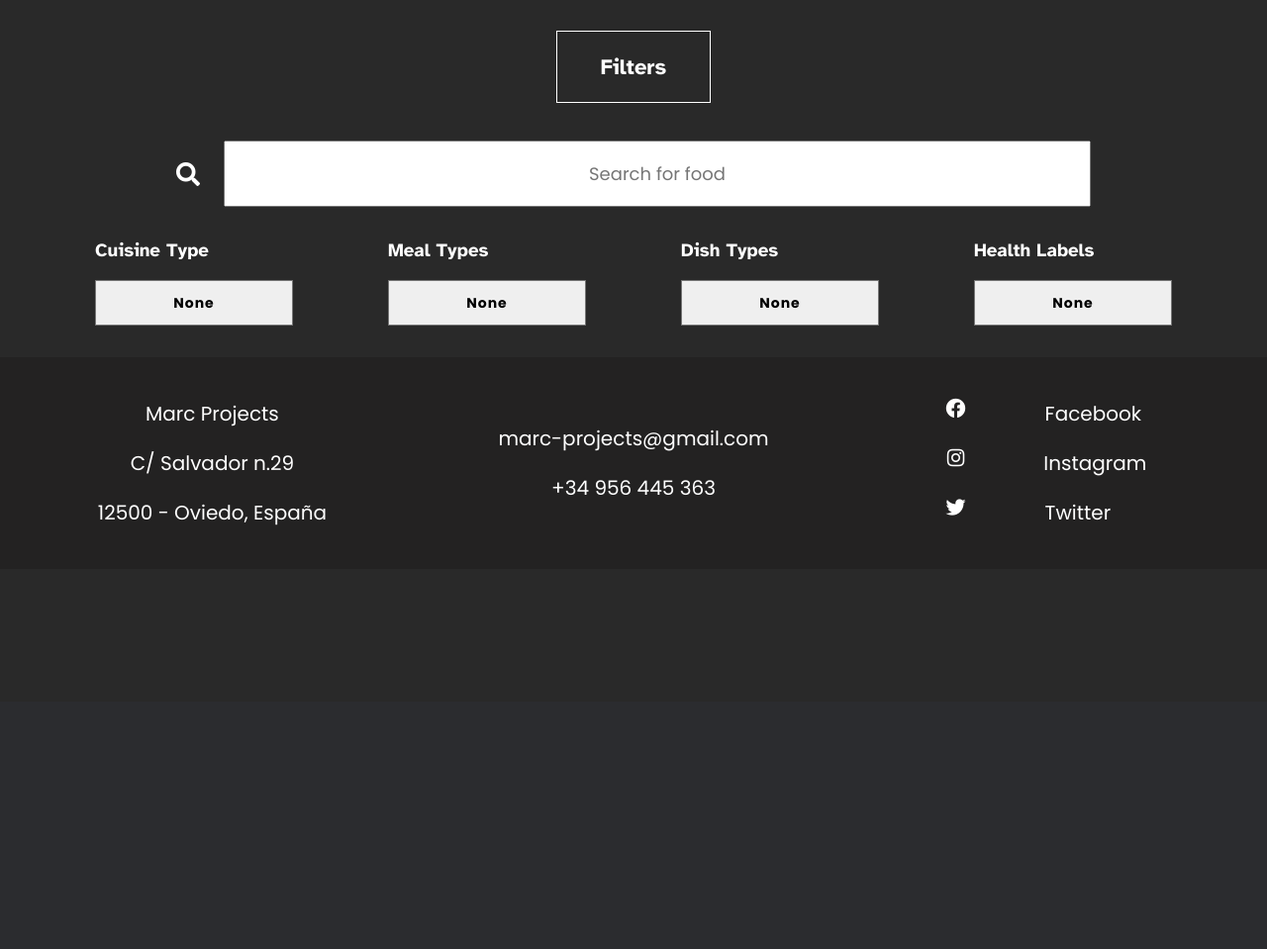
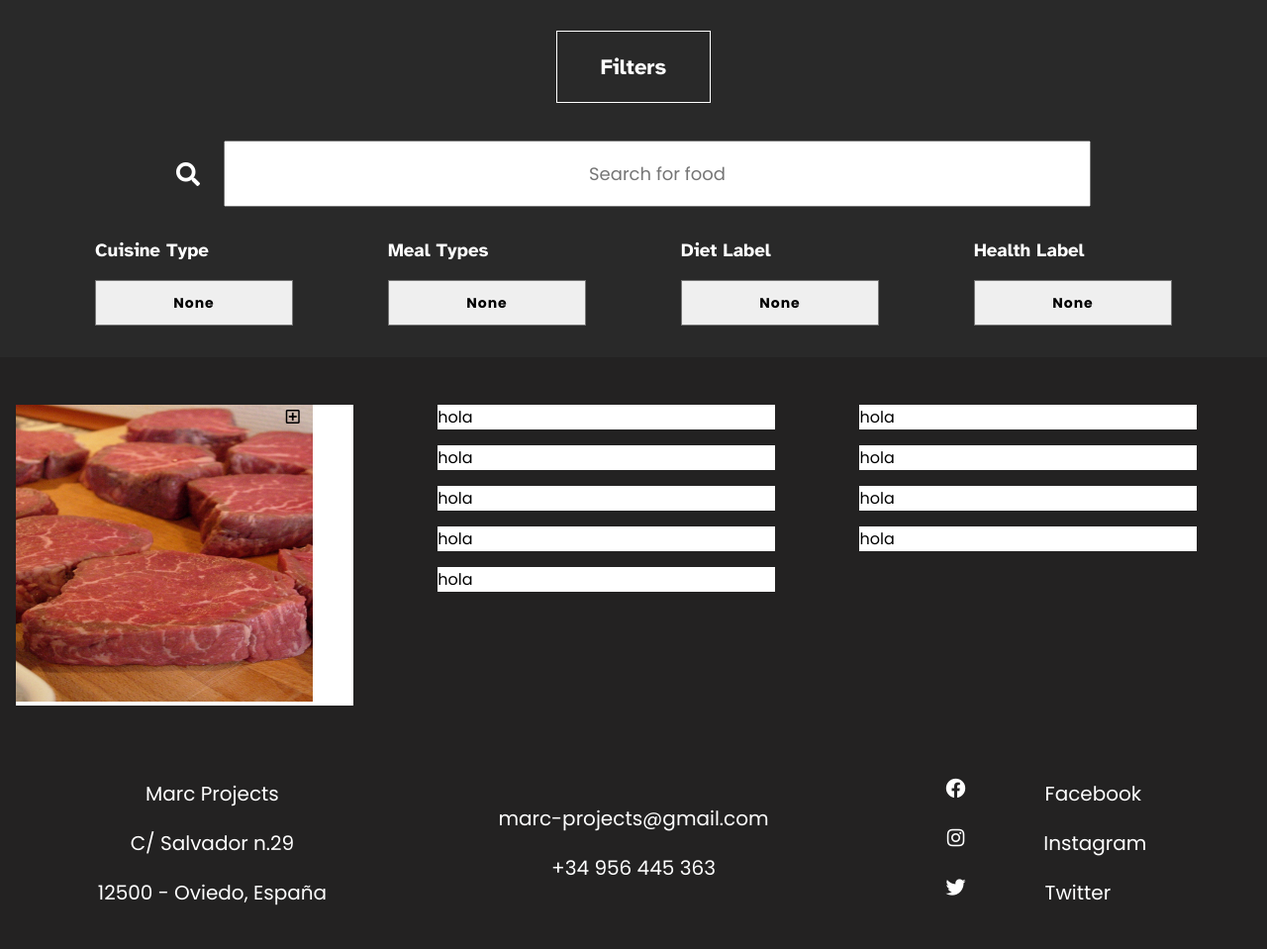
Before and after one commit to lovintocode/dark-themed-web, a PHP site: page /index.php?page=recipes in a window 1280 px wide. Shown: the part 91-1050 px from the top of the page at 99% size. Before the commit the page ends 666 px from the top, so only its background shows below. Run offline with PHP 8.4, Linux system fonts and the light colour scheme.

Commit message:
Api requests control, api getData and cards implementation minor fixes

```diff
--- a/css/home/first-section.css
+++ b/css/home/first-section.css
@@ -1,6 +1,6 @@
 #presentation {
   padding: 2em 0em;
-  min-width: 400px;
+  overflow: auto;
 }
 #presentation .box {
   width: 90%;
--- a/css/recipes/filter.css
+++ b/css/recipes/filter.css
@@ -2,6 +2,7 @@
 	width: 100%;
 	height: auto;
 	padding: 2em 0;
+  background-color: #292929;
 }
 #recipes-filter .title-container {
 	width: 100%;
@@ -47,6 +48,12 @@
 }
 #recipes-filter .list .list-item {
 	margin-top: 1em;
+  position: relative;
+}
+#recipes-filter .list .list-item .border-move {
+  border-bottom: 2px solid #ff4545;
+  transition: 1s;
+  z-index: -1;
 }
 #recipes-filter .list .list-item .list-title {
 	color: #ffff;
@@ -63,6 +70,9 @@
 	font-size: 14px;
 	letter-spacing: 1px;
 	cursor: pointer;
+}
+#recipes-filter .list .list-item .selection-box:focus-visible {
+  outline: none !important;
 }
 #recipes-filter .list .list-item .selection-box .option-box {
 	text-align: center;
--- a/css/recipes/general.css
+++ b/css/recipes/general.css
@@ -1,4 +1,5 @@
 @import url("filter.css");
+@import url("recipes-box.css");
 #recipes-wrapper {
   width: 100%;
   height: auto;
--- /dev/null
+++ b/css/recipes/recipes-box.css
@@ -0,0 +1,56 @@
+#recipes-box {
+  width: 100%;
+  height: auto;
+  padding: 2em 0;
+  overflow: auto;
+  background-color: #232222;
+}
+#recipes-box .box-container {
+  position: relative;
+  width: 100%;
+  height: auto;
+  float: left;
+  margin-top: 1em;
+}
+#recipes-box .box-container .box {
+  width: 80%;
+  height: auto;
+  background-color: #ffff;
+  margin: 0 1em;
+}
+#recipes-box .box-container .box .image-functions-container {
+  width: 100%;
+  display: flex;
+  flex-direction: row;
+}
+#recipes-box .box-container .box .image-functions-container .image-container {
+  width: 80%;
+}
+#recipes-box .box-container .box .image-functions-container .image-container .image {
+  width: 300px;
+  height: 300px;
+}
+#recipes-box .box-container .box .image-functions-container .functions-container {
+  width: 20%;
+}
+#recipes-box .box-container .box .image-functions-container .functions-container .functions-list {
+
+}
+#recipes-box .box-container .box .image-functions-container .functions-container .functions-list .functions-item {
+
+}
+@media only screen and (min-width: 768px) {
+  #recipes-box .box-container {
+    width: 50%;
+  }
+}
+@media only screen and (min-width: 1200px) {
+  #recipes-box .box-container {
+    width: 33.3%;
+  }
+}
+@media only screen and (min-width: 1920px) {
+  #recipes-box .box-container {
+    width: 20%;
+  }
+}
--- a/css/styles.css
+++ b/css/styles.css
@@ -78,8 +78,10 @@ ul, ol {
 .link:hover .border-move {
   width: 100%;
 }
-
 .moving-box:hover .border-move {
   width: 100%;
 }
+#recipes-filter .list .list-item:hover .border-move {
+  width: 100%;
+}
 /* End Border animation */
--- a/js/main.js
+++ b/js/main.js
@@ -16,9 +16,11 @@ $( document ).ready(function() {
   preloaderHandler()
   // image lazy loader
   lazyLoader()
+  // sets move on certain images on web (when scroll reaches certain point)
   loadDinamicImages()
+  // equal height on divs
   equalHeightHandler()
-  // Manages recipes nav
+  // manages recipes nav filtering
   recipesNavHandler()
 })
 $( window ).resize(function() {
@@ -127,46 +129,51 @@ function loadDinamicImages() {
   }
 }
 function recipesNavHandler() {
+  var prevent_ajax_counter = 0
   var ingredient = ''
   var cuisine_type = 'None'
   var meal_type = 'None'
-  var dish_type = 'None'
+  var diet_label = 'None'
   var health_label = 'None'
 
   $('.selection-box').change(function() {
     cuisine_type = $('#cuisine_type').find('.option-box:selected').text()
     meal_type = $('#meal_type').find('.option-box:selected').text()
-    dish_type = $('#dish_type').find('.option-box:selected').text()
+    diet_label = $('#diet_label').find('.option-box:selected').val()
     health_label = $('#health_label').find('.option-box:selected').val()
     if (meal_type == '')
       meal_type = 'None'
-    if (dish_type == '')
-      dish_type = 'None'
+    if (diet_label == '')
+      diet_label = 'None'
     if (health_label == '')
       health_label = 'None'
     if (ingredient.length > 1) {
-      setTimeout(function() {
-        sendAjaxRecipe(ingredient, cuisine_type, meal_type, dish_type, health_label)
-      }, 500)
+      sendAjaxRecipe(ingredient, cuisine_type, meal_type, diet_label, health_label)
     }
   })
   $('#recipe-search').on('input', function() {
     ingredient = $(this).val()
-    if (ingredient.length > 1) {
-      setTimeout(function() {
-        sendAjaxRecipe(ingredient, cuisine_type, meal_type, dish_type, health_label)
-      }, 500)
-    }
+    prevent_ajax_counter ++
+    setTimeout(function() {
+      prevent_ajax_counter --
+      if (ingredient.length > 1 && prevent_ajax_counter == 0) {
+        sendAjaxRecipe(ingredient, cuisine_type, meal_type, diet_label, health_label)
+      }
+    }, 1500)
   })
 }
-function sendAjaxRecipe(ingredient, cuisine_type, meal_type, dish_type, health_label) {
+function sendAjaxRecipe(ingredient, cuisine_type, meal_type, diet_label, health_label) {
   $.ajax({
     url: 'php/api-managment/api-managment.php',
     method: 'post',
-    data: { 'ingredient':ingredient,'cuisine_type':cuisine_type,'meal_type':meal_type,'dish_type':dish_type,'health_label':health_label},
+    data: { 'ingredient':ingredient,'cuisine_type':cuisine_type,'meal_type':meal_type,'diet_label':diet_label,'health_label':health_label},
     success: function(data){
         // Cuando se pasa la consulta aqui se muestran los datos data recibidos por el echo
-        console.log(data)
+        var parsed_data = JSON.parse(data)
+        console.log(parsed_data['hits'])
+        for (let i = 0; i < parsed_data['hits'].length; i++) {
+          console.log(parsed_data['hits'][i]['recipe']['label'])
+        }
       },
       error: function() {
         console.log('error recipe')
--- a/pages/recipes.php
+++ b/pages/recipes.php
@@ -18,6 +18,7 @@
           <option class="option-box" value="">Caribean</option>
           <option class="option-box" value="">British</option>
         </select>
+        <span class="border-move"></span>
       </li>
       <li class="list-item">
         <h3 class="list-title">Meal Types</h3>
@@ -28,22 +29,25 @@
           <option class="option-box" value="">Dinner</option>
           <option class="option-box" value="">Snack</option>
         </select>
+        <span class="border-move"></span>
       </li>
       <li class="list-item">
-        <h3 class="list-title">Dish Types</h3>
-        <select class="selection-box" id="dish_type">
-          <option class="option-box" value="" selected>None</option>
-          <option class="option-box" value="">Salad</option>
-          <option class="option-box" value="">Sandwiches</option>
-          <option class="option-box" value="">Drinks</option>
-          <option class="option-box" value="">Main Course</option>
-          <option class="option-box" value="">Soup</option>
+        <h3 class="list-title">Diet Label</h3>
+        <select class="selection-box" id="diet_label">
+          <option class="option-box" value="None" selected>None</option>
+          <option class="option-box" value="balanced">Balanced</option>
+          <option class="option-box" value="high-fiber">High Fiber</option>
+          <option class="option-box" value="high-protein">High Protein</option>
+          <option class="option-box" value="low-carb">Low Carb</option>
+          <option class="option-box" value="low-fat">Low Fat</option>
+          <option class="option-box" value="low-sodium">Low Sodium</option>
         </select>
+        <span class="border-move"></span>
       </li>
       <li class="list-item">
-        <h3 class="list-title">Health Labels</h3>
+        <h3 class="list-title">Health Label</h3>
         <select class="selection-box" id="health_label" placeholder="Cuisine Type">
-          <option class="option-box" value="" selected>None</option>
+          <option class="option-box" value="None" selected>None</option>
           <option class="option-box" value="gluten-free">Gluten Free</option>
           <option class="option-box" value="low-sugar">Low Sugar</option>
           <option class="option-box" value="pecatarian">Pescatarian</option>
@@ -53,9 +57,69 @@
           <option class="option-box" value="low-potassium">Low Salt</option>
           <option class="option-box" value="alcohol-free">Alcohol Free</option>
         </select>
+        <span class="border-move"></span>
       </li>
     </ul>
-
-
+  </div>
+  <div id="recipes-box">
+    <div class="box-container">
+      <div class="box">
+        <div class="image-functions-container">
+          <div class="image-container">
+            <img src="img/photos/card1.jpg" class="image" alt="">
+          </div>
+          <div class="functions-container">
+            <ul class="functions-list">
+              <li class="functions-item"><i class="far fa-plus-square"></i></li>
+            </ul>
+          </div>
+        </div>
+      </div>
+    </div>
+    <div class="box-container">
+      <div class="box">
+        <p>hola</p>
+      </div>
+    </div>
+    <div class="box-container">
+      <div class="box">
+        <p>hola</p>
+      </div>
+    </div>
+    <div class="box-container">
+      <div class="box">
+        <p>hola</p>
+      </div>
+    </div>
+    <div class="box-container">
+      <div class="box">
+        <p>hola</p>
+      </div>
+    </div>
+    <div class="box-container">
+      <div class="box">
+        <p>hola</p>
+      </div>
+    </div>
+    <div class="box-container">
+      <div class="box">
+        <p>hola</p>
+      </div>
+    </div>
+    <div class="box-container">
+      <div class="box">
+        <p>hola</p>
+      </div>
+    </div>
+    <div class="box-container">
+      <div class="box">
+        <p>hola</p>
+      </div>
+    </div>
+    <div class="box-container">
+      <div class="box">
+        <p>hola</p>
+      </div>
+    </div>
   </div>
 </div>
```
Also changed, not shown: php/api-managment/functions.php (+4 -5 lines).
